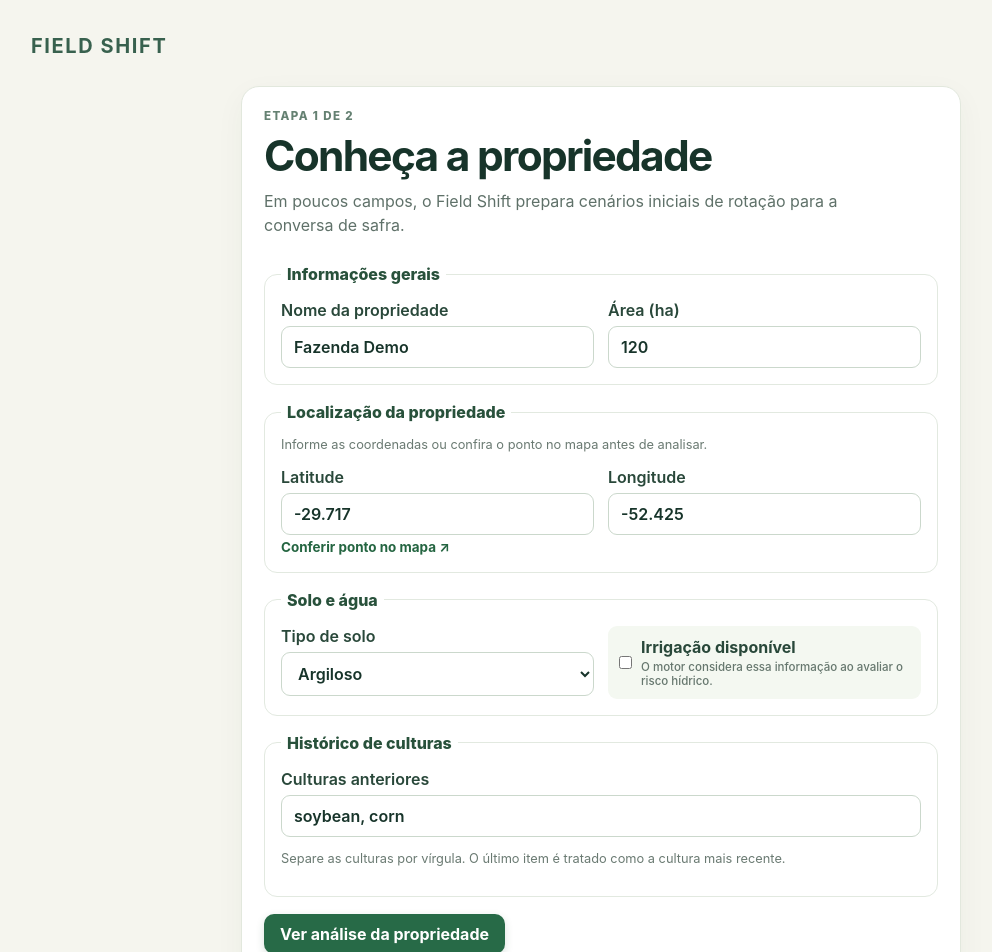
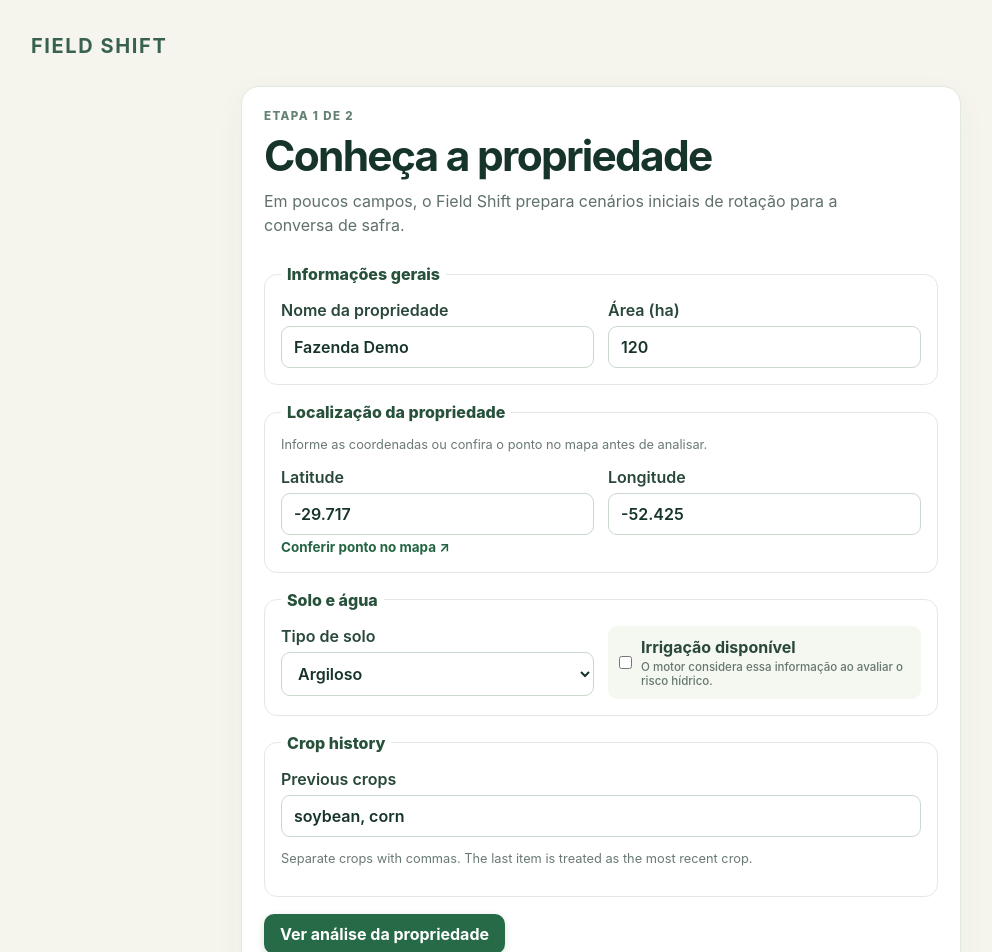
Before and after one commit to Jovi0101/field-shift, a React (Vite) app in the folder field-shift-frontend/: page / in a window 1280 px wide. Shown: the top 952 px of the page, without its empty margins (39-1031 px from the left). Built offline with nearby package versions, Linux system fonts and the light colour scheme.

Commit message:
refactor: translate CropHistoryForm component text to English for consistency

```diff
--- a/field-shift-frontend/src/components/farm/CropHistoryForm.tsx
+++ b/field-shift-frontend/src/components/farm/CropHistoryForm.tsx
@@ -6,12 +6,12 @@ interface Props {
 export function CropHistoryForm({ value, onChange }: Props) {
   return (
     <fieldset className="form-section">
-      <legend>Histórico de culturas</legend>
+      <legend>Crop history</legend>
       <label>
-        Culturas anteriores
-        <input value={value} onChange={(event) => onChange(event.target.value)} placeholder="Ex.: soja, milho" />
+        Previous crops
+        <input value={value} onChange={(event) => onChange(event.target.value)} placeholder="e.g. soybean, corn" />
       </label>
-      <p className="field-help">Separe as culturas por vírgula. O último item é tratado como a cultura mais recente.</p>
+      <p className="field-help">Separate crops with commas. The last item is treated as the most recent crop.</p>
     </fieldset>
   );
 }
```
